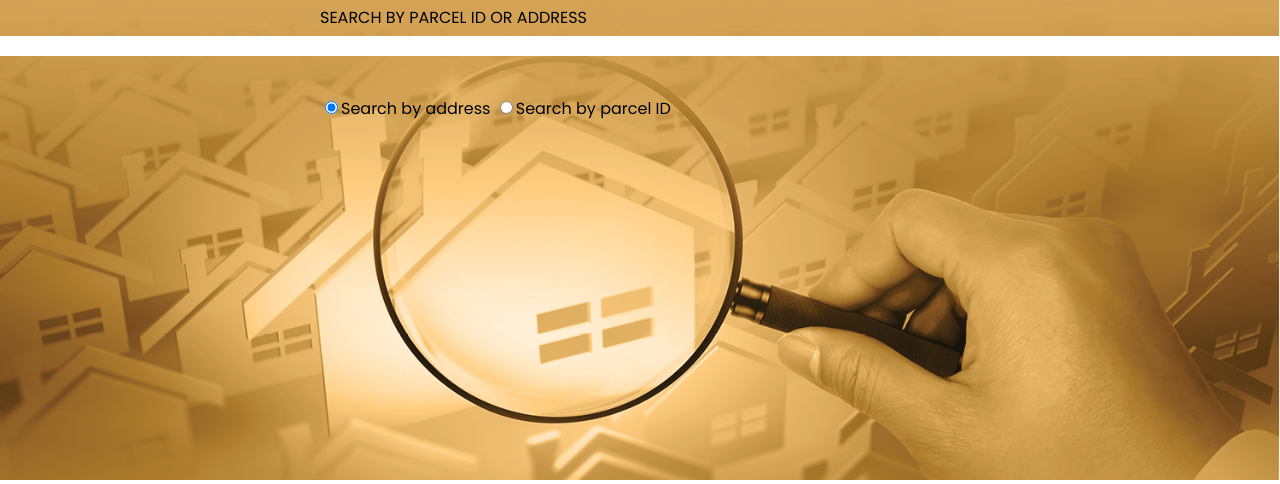
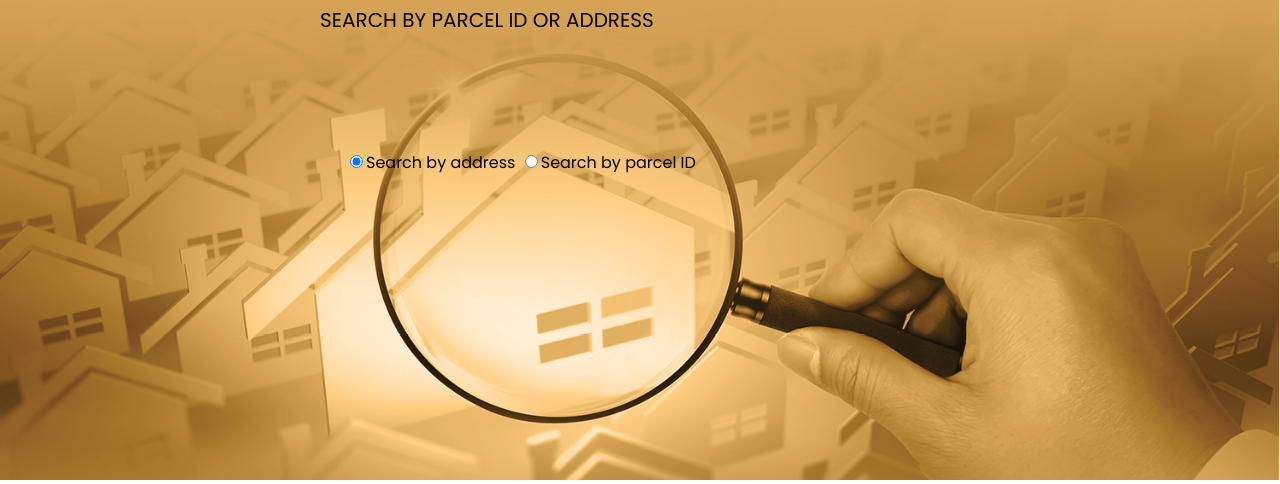
Before and after one commit to saylorsd/hipbone, a Django app: template templates/hipbone/index.html in a window 1280 px wide. Shown: the part 112-596 px from the top of the page. Run offline with Django 3.2, Linux system fonts and the light colour scheme; the template is opened without the code that fills it, so the values that code supplies are empty; some web fonts are replaced.

Commit message:
Improve styling and spacing of search page

```diff
--- a/templates/base.html
+++ b/templates/base.html
@@ -12,7 +12,7 @@
 
     p { font-family: Poppins, Arial, sans-serif; font-size:14px; }
 
-    h1 {text-transform: uppercase;
+    h1 { text-transform: uppercase;
         font-family: "Century Gothic", "Open Sans", sans-serif;
         font-size: 24px;
         font-weight: 500;
@@ -21,7 +21,10 @@
     /*style for "p" only renders correctly when typed above and below "h1"*/
     /*designer has written it off as mysterious witchcraft*/
     p { font-family: Poppins, Arial, sans-serif; font-size:14px; }
-    h2 { text-transform: uppercase; }
+    .search-header { text-transform: uppercase;
+        font-size: 20px;
+        font-weight: 500;
+        margin-bottom: 10px; }
     .poppins { font-family: Poppins, Arial, sans-serif; }
     </style>
     <link rel="stylesheet" type="text/css" href="{% static 'hipbone/css/housing-portal-basic-style.css' %}">
--- a/templates/hipbone/index.html
+++ b/templates/hipbone/index.html
@@ -5,13 +5,15 @@
 /*Section -1: Error Reports */
 #error {
     padding: 10px;
-    background-color: #ffffff;
     color: red;
 }
 #id_address {
     width: 80%
 }
 
+#search-form-wrapper {
+    margin: 50px;
+}
 /* Background image */
 .background-image {
   width: 100%;
@@ -26,9 +28,10 @@
 
 {% block content %}
 <div class="background-image">
-    <h2 class="center">Search by parcel ID or address</h2>
+    <div class="center search-header">Search by parcel ID or address</div>
     <div><p>{{ msg }}</p></div>
     <div id="error"><p>{{ error_message }}</p></div>
+    <div id="search-form-wrapper">
         <form method="post">
             {% csrf_token %}
             {{ address_form.non_field_errors }}
@@ -42,6 +45,7 @@
             </div>
         </form>
     </div>
+</div>
 <br><br>
 {% include "hipbone/results.html" %}
 {% endblock %}
```
Lines whose indentation alone changed are shown as unchanged.
